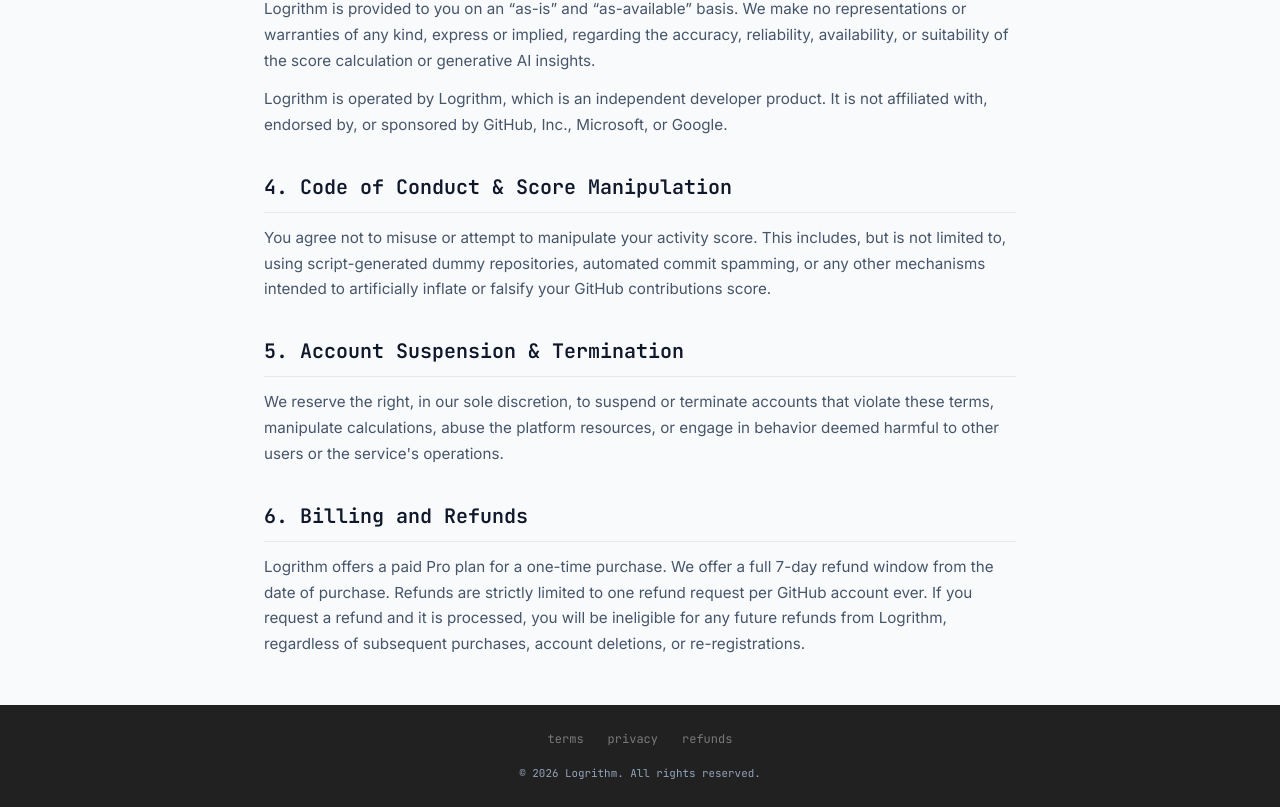
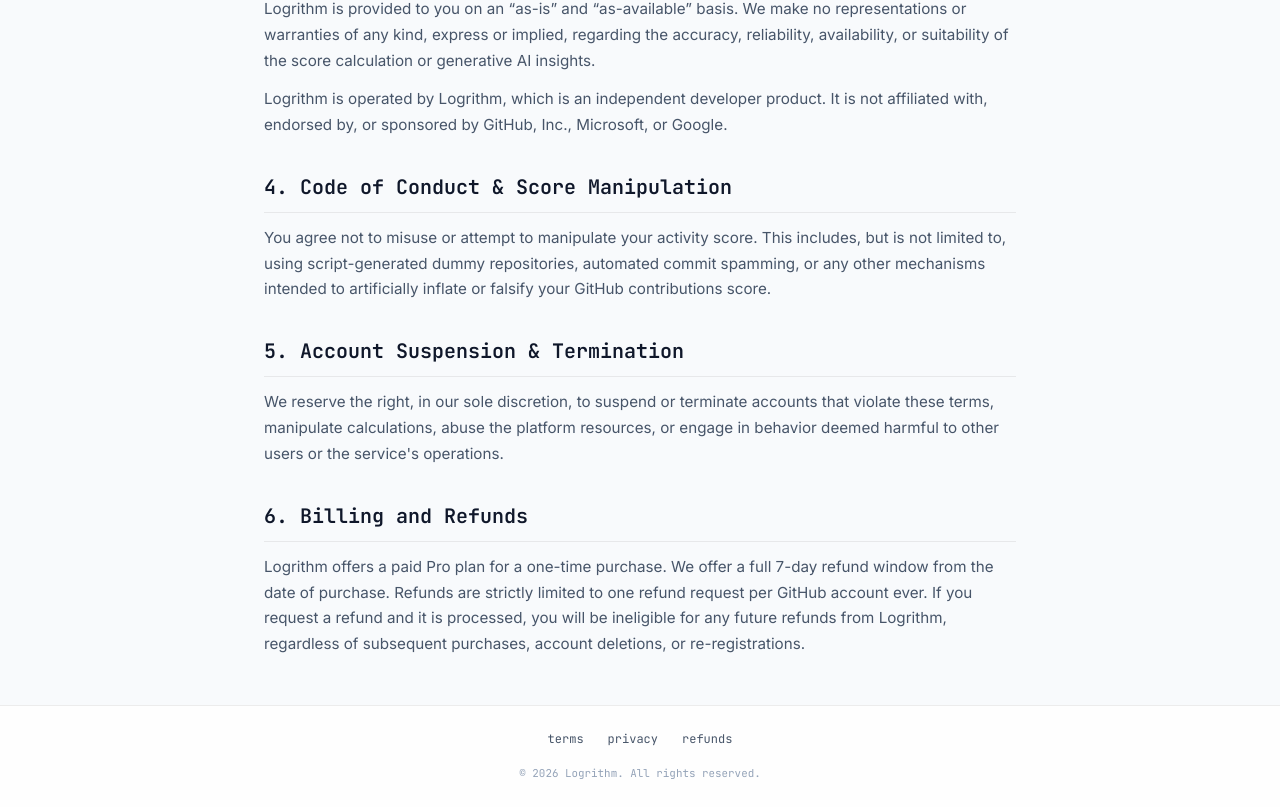
Before and after one commit to KamcyAhaka/logrithm, a Next.js app: page /terms in a window 1280 px wide. Shown: the part 643-1450 px from the top of the page. Built offline with nearby package versions, Linux system fonts and the light colour scheme; no server answers.

Commit message:
style(theme): adapt footer and hero section for dynamic theming

```diff
--- a/src/app/_components/HeroSection.tsx
+++ b/src/app/_components/HeroSection.tsx
@@ -33,7 +33,7 @@
         textAlign: 'center',
         overflow: 'hidden',
         background:
-          'radial-gradient(circle at center, transparent 35%, #0a0a0a 100%), radial-gradient(rgba(29, 158, 117, 0.07) 1.5px, transparent 1.5px)',
+          'radial-gradient(circle at center, transparent 35%, var(--bg-page) 100%), radial-gradient(rgba(29, 158, 117, 0.07) 1.5px, transparent 1.5px)',
         backgroundSize: '100% 100%, 28px 28px',
       }}
     >
--- a/src/components/layout/Footer.tsx
+++ b/src/components/layout/Footer.tsx
@@ -5,10 +5,11 @@
     <footer
       style={{
         borderTop: '1px solid var(--border-subtle)',
-        background: 'rgba(10, 10, 10, 0.9)',
+        background: 'color-mix(in srgb, var(--bg-card) 85%, transparent)',
         padding: '1.5rem 2rem',
         marginTop: 'auto',
       }}
+      className="transition-colors duration-200"
     >
       <div
         style={{
@@ -32,21 +33,21 @@
         >
           <Link
             href="/terms"
-            className="text-white/40 transition-colors hover:text-[#1D9E75]"
+            className="text-[var(--text-secondary)] transition-colors hover:text-[#1D9E75]"
             style={{ textDecoration: 'none' }}
           >
             terms
           </Link>
           <Link
             href="/privacy"
-            className="text-white/40 transition-colors hover:text-[#1D9E75]"
+            className="text-[var(--text-secondary)] transition-colors hover:text-[#1D9E75]"
             style={{ textDecoration: 'none' }}
           >
             privacy
           </Link>
           <Link
             href="/refund"
-            className="text-white/40 transition-colors hover:text-[#1D9E75]"
+            className="text-[var(--text-secondary)] transition-colors hover:text-[#1D9E75]"
             style={{ textDecoration: 'none' }}
           >
             refunds
```
